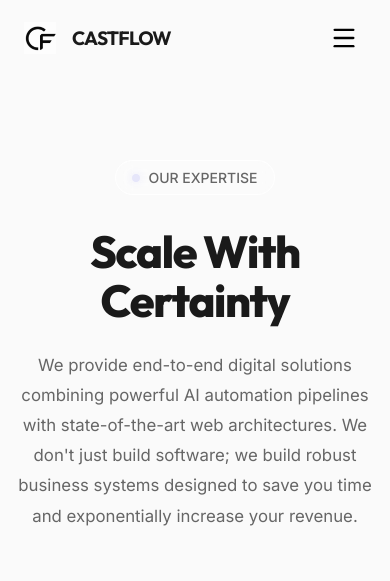
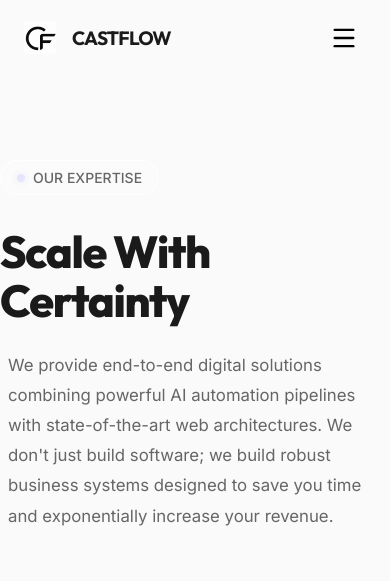
Before and after one commit to workbinodshaw-design/binodsite, a React (Vite) app: page /services in a window 390 px wide. Shown: the top 581 px of the page. Built offline with nearby package versions, Linux system fonts and the light colour scheme; no server answers.

Commit message:
style: left align main page headings on mobile

```diff
--- a/src/index.css
+++ b/src/index.css
@@ -2607,10 +2607,10 @@ h1, h2, h3, h4, h5, h6, .headline, .section-title, .logo-text {
 /* Services Responsive Fixes */
 @media (max-width: 768px) {
   .responsive-text-center {
-    text-align: center !important;
+    text-align: left !important;
   }
   .responsive-text-center h1, .responsive-text-center p {
-    text-align: center !important;
+    text-align: left !important;
   }
   .mobile-small-card {
     padding: 1rem !important;
```
